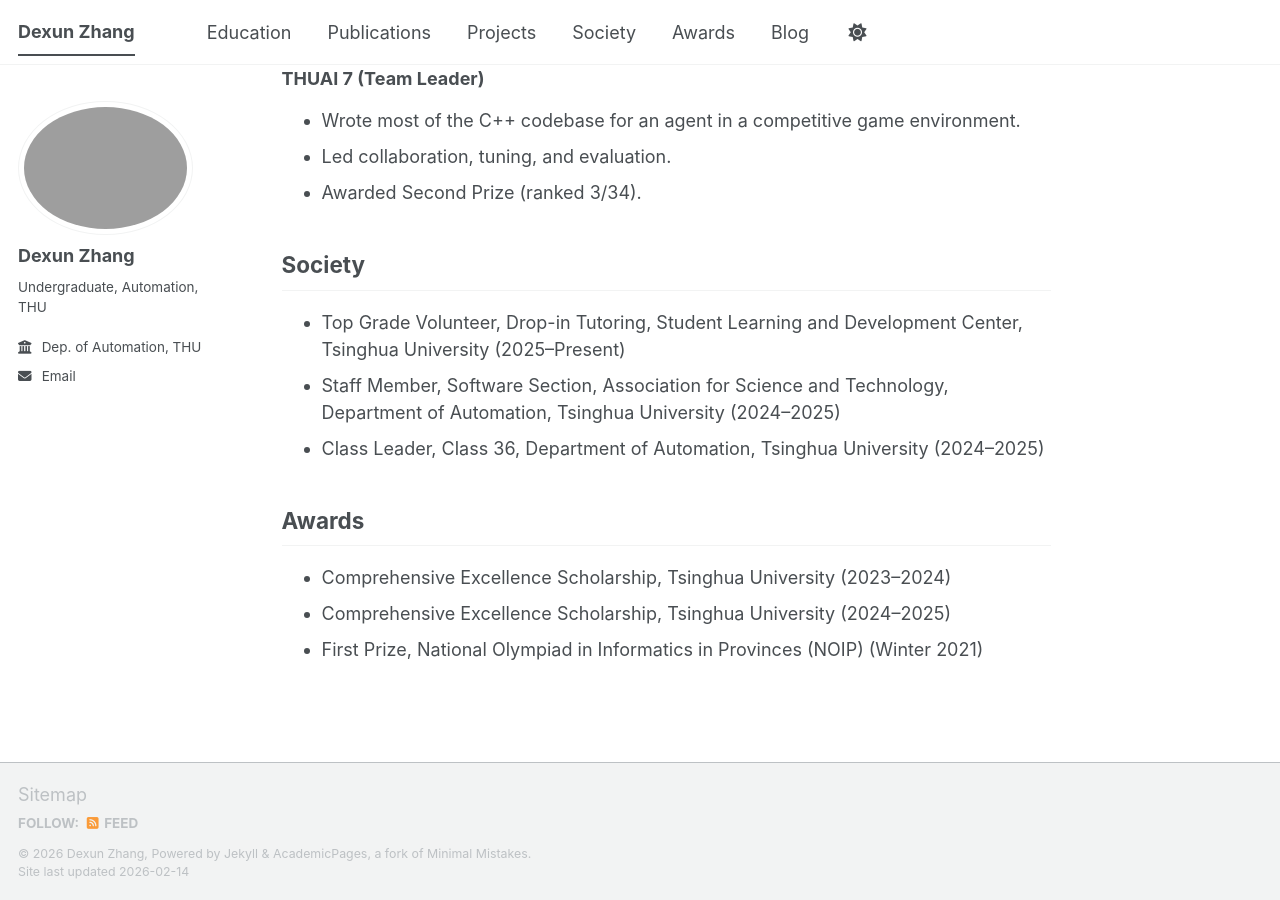
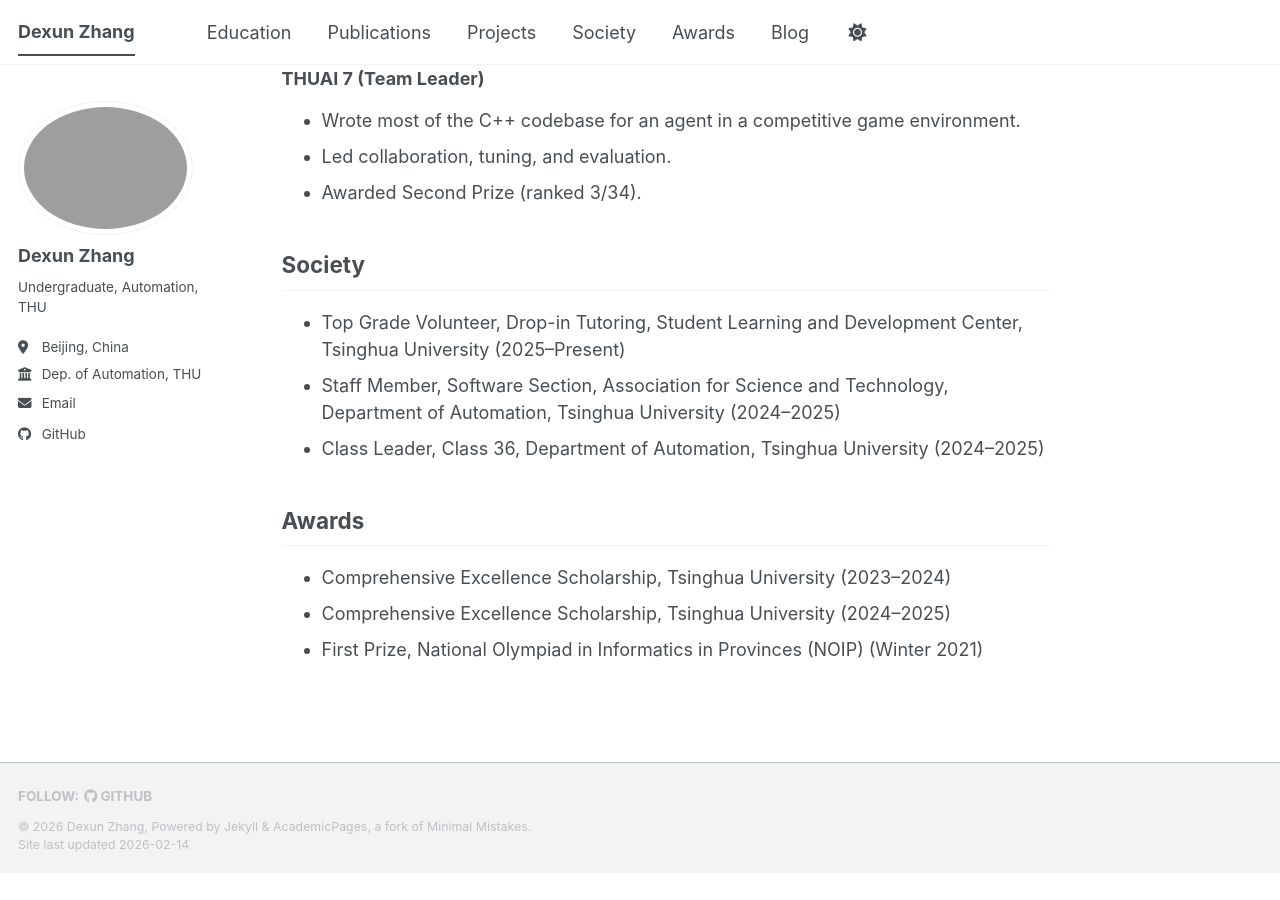
Before and after one commit to PsephurusGladius/academicpages, a Jekyll site: the page built from _pages/about.md, in a window 1280 px wide and 900 px high, scrolled down 1221 px. Built offline with Jekyll 4.4.1, drawn with Linux system fonts in a browser that asks for light colours; our own code applies the rules of GitHub Pages for plain Markdown files; a script bundle is joined from its source files by our own code; library files that are not in the unit come from our copies; after the commit the page ends 2094 px from its top, so only the background shows below that.

Commit message:
Clean footer links and hide feed

```diff
--- a/_config.yml
+++ b/_config.yml
@@ -27,7 +27,7 @@
   name             : "Dexun Zhang"
   pronouns         : # example: "she/her"
   bio              : "Undergraduate, Automation, THU"
-  location         :
+  location         : "Beijing, China"
   employer         : "Dep. of Automation, THU"
   email            : "zdx23@mails.tsinghua.edu.cn"
 
@@ -50,7 +50,7 @@
   bitbucket        : # Username - Update with your username on the site
   codepen          : # Username
   dribbble         : # Username
-  github           :
+  github           : "PsephurusGladius"
   kaggle           : # Username
   stackoverflow    : # User number or user number and name (i.e., use "1" or "1/jeff-atwood")
 
@@ -124,7 +124,7 @@
       options:
         format           : "iso8601" # "iso8601" (default), "timestamp-seconds", "timestamp-milliseconds"
 atom_feed:
-  hide                   : false     # change to true to hide the RSS feed in the footer
+  hide                   : true     # change to true to hide the RSS feed in the footer
   path                   : # blank (default) uses feed.xml
 
 
--- a/_includes/footer/custom.html
+++ b/_includes/footer/custom.html
@@ -1,6 +1,4 @@
 <!-- start custom footer snippets -->
-
-<a href="/sitemap/">Sitemap</a>
 
 <!-- Support for MatJax -->
 <script defer src="https://cdnjs.cloudflare.com/polyfill/v3/polyfill.min.js?features=es6"></script>
```
